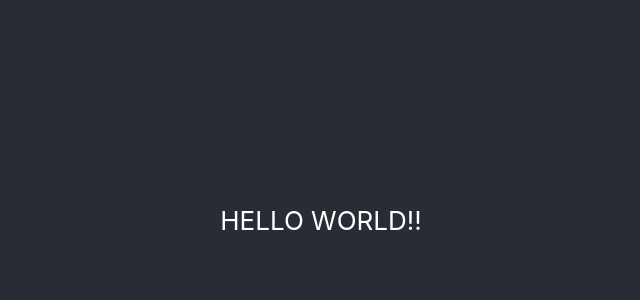
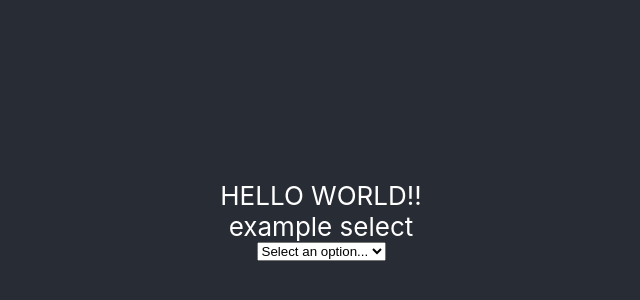
Before and after one commit to mleah/sleep-tracker-example, a React (Create React App) app: page / in a window 1280 px wide. Shown: the part 180-480 px from the top of the page, without its empty margins (319-959 px from the left). Built offline with nearby package versions, Linux system fonts and the light colour scheme.

Commit message:
Add an example select element hooked up to state

```diff
--- a/src/App.tsx
+++ b/src/App.tsx
@@ -2,11 +2,25 @@ import React from 'react';
 import './App.css';
 
 function App() {
-  return (
-    <div className="appContainer">
-  <div>HELLO WORLD!!</div>
-    </div>
-  );
+    const [selectValue, setSelectValue] = React.useState("");
+
+
+    const onSelect = (e: React.ChangeEvent<HTMLSelectElement>): void => {
+        setSelectValue(e.target.value);
+    }
+
+    return (
+        <div className="appContainer">
+            <div>HELLO WORLD!!</div>
+            <label htmlFor="exampleSelect">example select</label>
+            <select name="exampleSelect" id="select-example" onChange={onSelect} value={selectValue}>
+                <option value="" disabled hidden>Select an option...</option>
+                <option value={1}>Value 1</option>
+                <option value={2}>Value 2</option>
+                <option value={3}>Value 3</option>
+            </select>
+        </div>
+    );
 }
 
 export default App;
```
